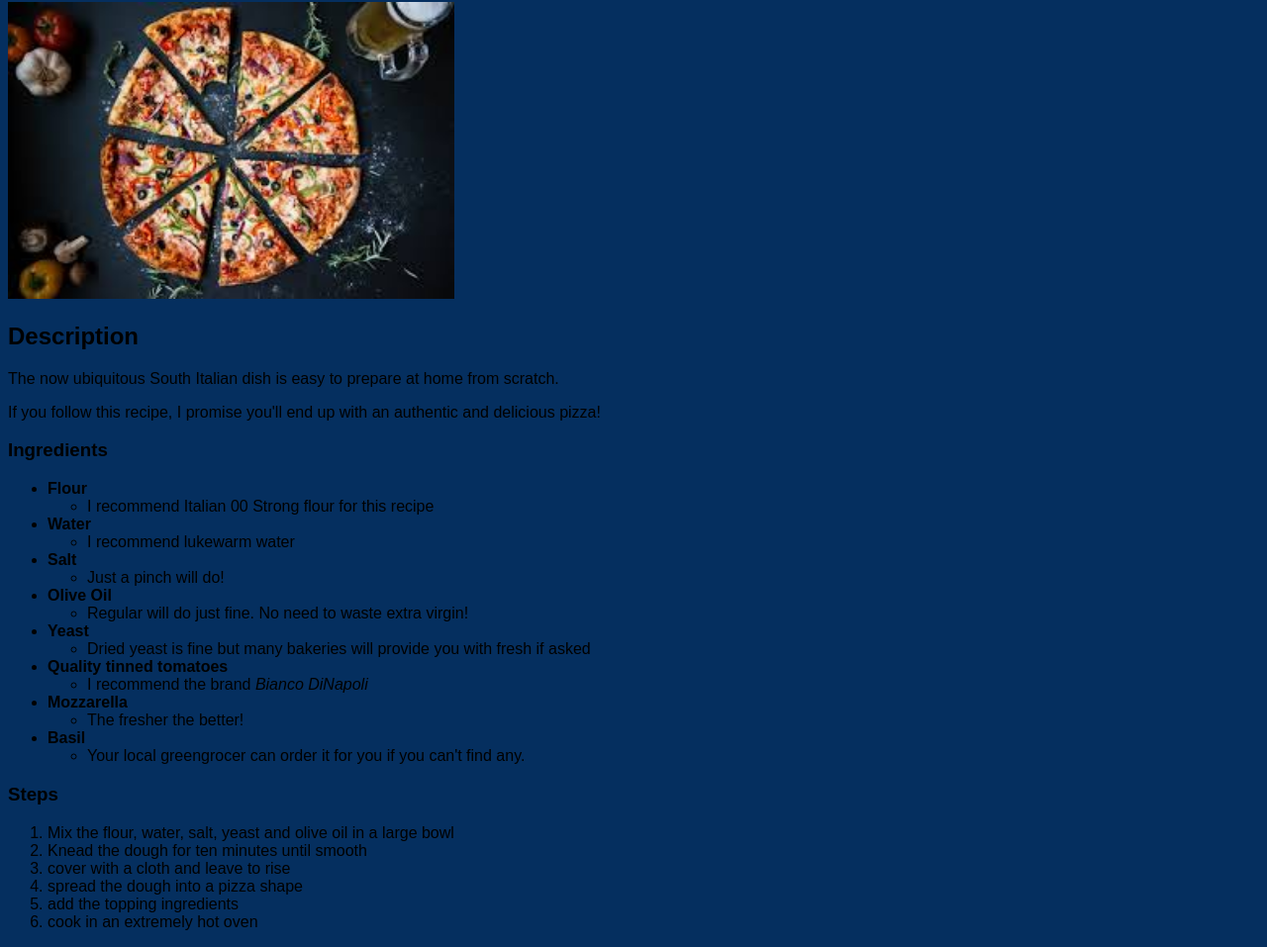
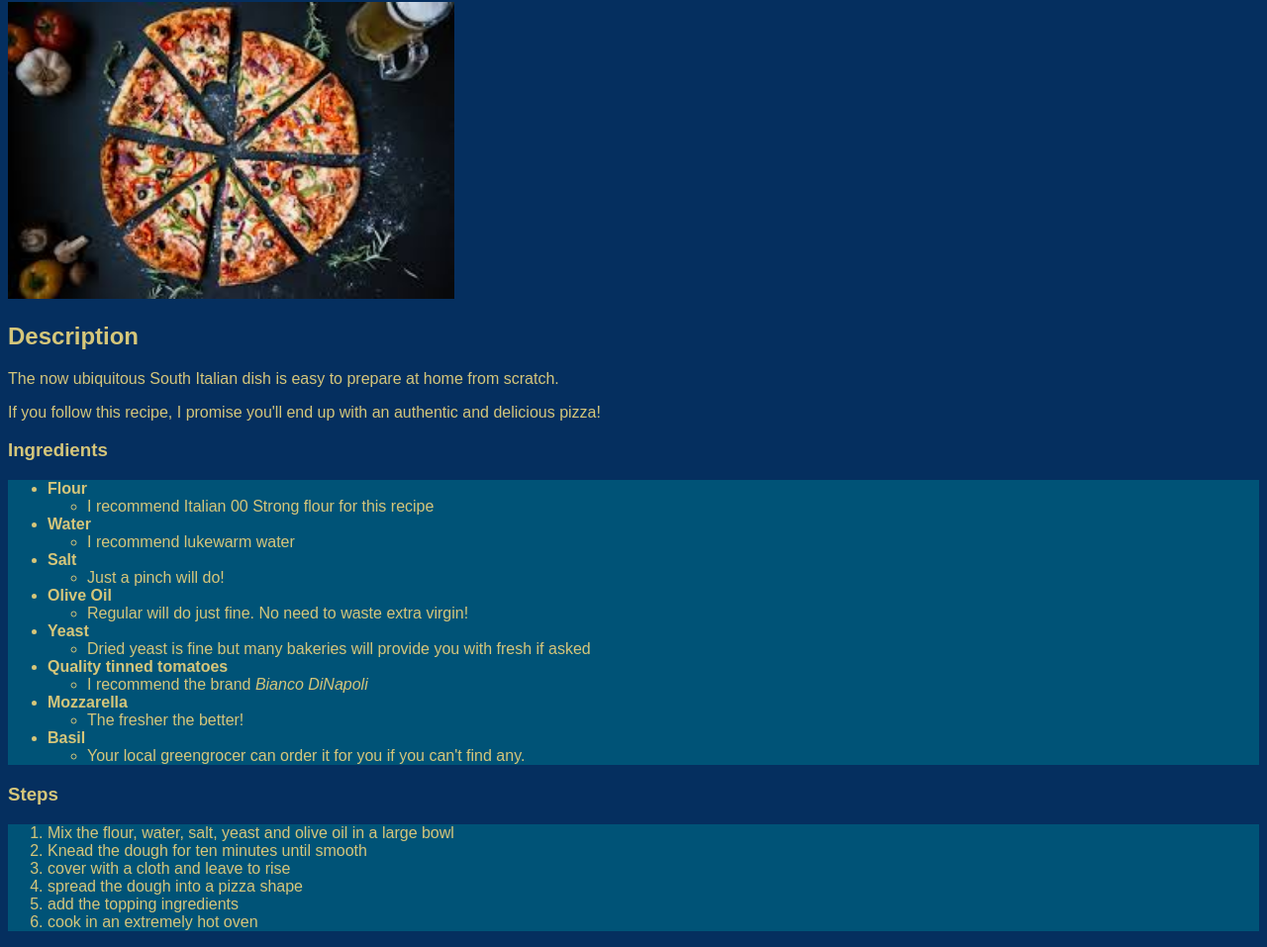
Before and after one commit to zdrebe/odin-recipes, a plain HTML site: page recipes/pizza.html in a window 1280 px wide. Shown: the part 78-1035 px from the top of the page at 99% size. Drawn offline with Linux system fonts and the light colour scheme.

Commit message:
list background colors changed
added class to all lists and stylesheet to change background color of all lists

```diff
--- a/recipes/pizza.html
+++ b/recipes/pizza.html
@@ -14,7 +14,7 @@
     <p>The now ubiquitous South Italian dish is easy to prepare at home from scratch.</p>
     <p>If you follow this recipe, I promise you'll end up with an authentic and delicious pizza!</p>
     <h3>Ingredients</h3>
-    <ul>
+    <ul class="list-recipe">
         <li><b>Flour</b>
             <ul>
             <li>I recommend Italian 00 Strong flour for this recipe</li>
@@ -50,7 +50,7 @@
             </ul></li>
     </ul>
     <h3>Steps</h3>
-    <ol>
+    <ol class="list-recipe">
         <li>Mix the flour, water, salt, yeast and olive oil in a large bowl</li>
         <li>Knead the dough for ten minutes until smooth</li>
         <li>cover with a cloth and leave to rise</li>
--- a/styles.css
+++ b/styles.css
@@ -1,4 +1,5 @@
 * {
+    color: #D5C67A;
     font-family: Arial, Helvetica, sans-serif;
 }
 
@@ -14,3 +15,7 @@ body {
 .img-main {
     height: 300px; width: auto;
 }
+
+.list-recipe {
+    background-color: #005377;
+}
```
Also changed, not shown: recipes/chip-butty.html (+2 -2 lines), recipes/spanish-omelette.html (+2 -2 lines).
